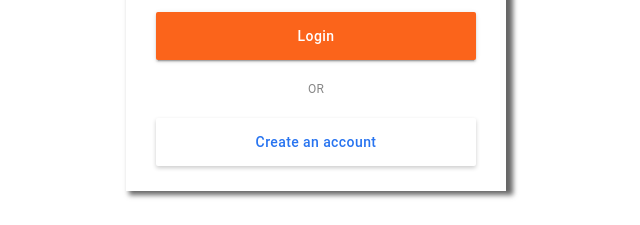
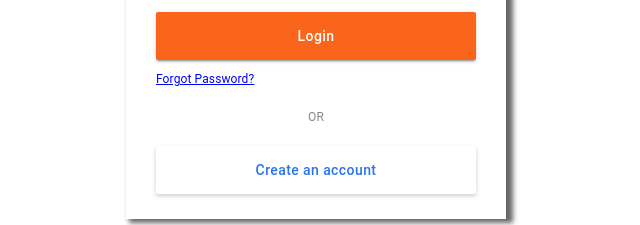
Before and after one commit to HRC-123/Blogger, a React (Create React App) app in the folder client/: page /login in a window 1280 px wide. Shown: the part 358-583 px from the top of the page, without its empty margins (324-964 px from the left). Built offline with nearby package versions, Linux system fonts and the light colour scheme.

Commit message:
Forgot Password UI

```diff
--- a/client/src/components/account/Login.jsx
+++ b/client/src/components/account/Login.jsx
@@ -1,6 +1,6 @@
 import { useState, useContext } from "react";
-
-import { Box, TextField, Button, styled, Typography } from "@mui/material";
+// import { Link } from "react-router-dom";
+import { Box, TextField, Button, styled, Typography,Link } from "@mui/material";
 
 import { API } from "../../service/api";
 import { DataContext } from "../../context/DataProvider";
@@ -72,7 +72,18 @@ const loginInitialValues = {
   password: "",
 };
 
-const Login = ({isUserAuthenticated}) => {
+const ForgotPassword = styled(Typography)`
+  font-size: 12px;
+  color: blue;
+  text-decoration: underline;
+  cursor:pointer;
+`;
+
+const ForgotPasswordLink = styled(Link)`
+  margin-top:10px;
+`
+
+const Login = ({ isUserAuthenticated }) => {
   const imageURL =
     "https://www.sesta.it/wp-content/uploads/2021/03/logo-blog-sesta-trasparente.png";
 
@@ -158,6 +169,14 @@ const Login = ({isUserAuthenticated}) => {
       });
   };
 
+  const forgotPassword = async () => {
+    const response = await API.forgotPassword();
+
+    console.log(response);
+
+    console.log("In forgot Password");
+  };
+
   return (
     <Component>
       <Box>
@@ -184,6 +203,11 @@ const Login = ({isUserAuthenticated}) => {
             <LoginButton onClick={() => loginUser()} variant="contained">
               Login
             </LoginButton>
+
+            <ForgotPasswordLink onClick={() => forgotPassword()}>
+              <ForgotPassword>Forgot Password?</ForgotPassword>
+            </ForgotPasswordLink>
+
             <Text style={{ textAlign: "center" }}>OR</Text>
             <SignupButton onClick={() => toggleSignup()}>
               Create an account
--- a/client/src/constants/config.js
+++ b/client/src/constants/config.js
@@ -32,6 +32,7 @@ export const API_NOTIFICATION_MESSAGES = {
 export const SERVICE_URLS = {
   userSignup: { url: "/signup", method: "POST" },
   userLogin: { url: "/login", method: "POST" },
+  forgotPassword : {url:"/forgotpassword",method:"GET"},
   uploadFile: { url: "/file/upload", method: "POST" },
   createPost: { url: "/create", method: "POST" }, //!
   getAllPosts: { url: "/posts", method: "GET", params: true },
```
Also changed, not shown: 2 other files (tests, documents, lock files or other folders).
